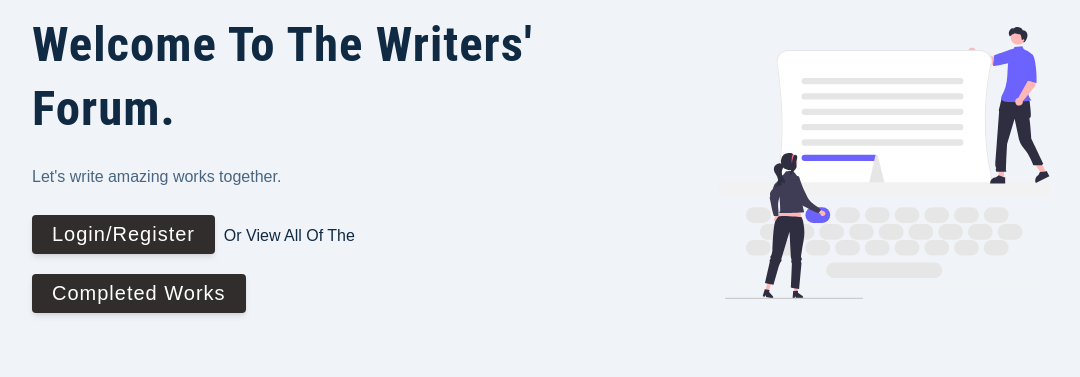
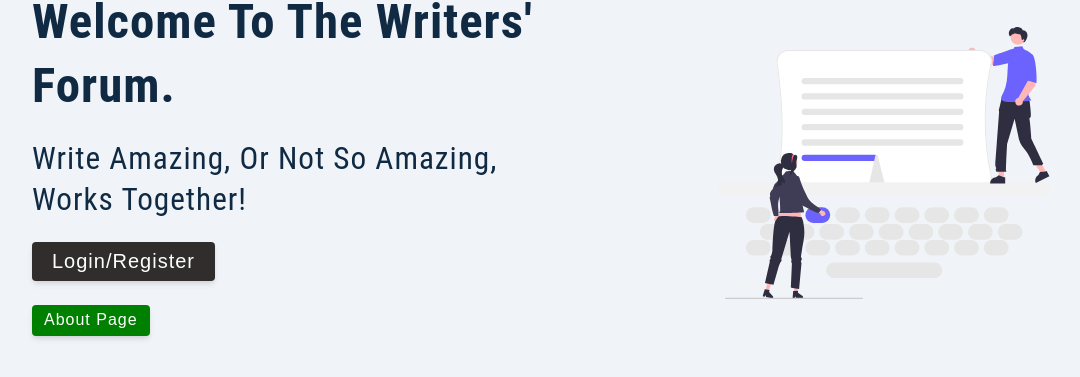
Before and after one commit to mmaustin/writers-forum, a React (Create React App) app in the folder client/: page /landing in a window 1280 px wide. Shown: the part 237-614 px from the top of the page, without its empty margins (48-1128 px from the left). Built offline with nearby package versions, Linux system fonts and the light colour scheme.

Commit message:
made styling changes to landing page and added a link button to the about page

```diff
--- a/client/src/App.js
+++ b/client/src/App.js
@@ -1,6 +1,6 @@
 import {BrowserRouter, Routes, Route} from 'react-router-dom';
-import { Landing, Register, Error } from "./pages"
-import { AddWork, AllWorks, Profile, SharedLayout, ProtectedRoute, GetWork, UserWorks } from './pages/dashboard';
+import { Landing, Register, Error, About } from "./pages";
+import { AddWork, AllWorks, Profile, SharedLayout, ProtectedRoute, GetWork } from './pages/dashboard';
 
 
 const App = () => {
@@ -9,14 +9,13 @@ const App = () => {
       <Routes>
         <Route path='/' element={<ProtectedRoute><SharedLayout/></ProtectedRoute>}>
           <Route index element={<AllWorks/>} />
-          {/* <Route path='user-works' element={<UserWorks/>} /> */}
           <Route path='add-work' element={<AddWork/>} />
           <Route path='profile' element={<Profile/>} />
           <Route path='get-work/:id' element={<GetWork/>} />
         </Route>
-        {/* <Route path='/user-works' element={<UserWorks/>} /> */}
         <Route path='/landing' element={<Landing/>} />
         <Route path='/register' element={<Register/>} />
+        <Route path='/about' element={<About/>} />
         <Route path='*' element={<Error/>} />
       </Routes>
     </BrowserRouter>
--- a/client/src/assets/wrappers/LandingPage.js
+++ b/client/src/assets/wrappers/LandingPage.js
@@ -24,9 +24,9 @@ const Wrapper = styled.main`
   p {
     color: var(--grey-600);
   }
-  .main-img {
+  /* .main-img {
     display: block;
-  }
+  } */
 
   .small-screen-button {
     margin-top: 20px;
--- a/client/src/index.css
+++ b/client/src/index.css
@@ -369,3 +369,7 @@ ul {
 .color-green {
   color: green;
 }
+
+.green-background {
+  background-color: green;
+}
--- a/client/src/pages/Landing.js
+++ b/client/src/pages/Landing.js
@@ -15,12 +15,12 @@ const Landing = () => {
                 <h1>
                     Welcome to the Writers' Forum.
                 </h1>
-                <p>
-                    Let's write amazing works together.
-                </p>
+                <h3>
+                    Write amazing, or not so amazing, works together!
+                </h3>
                 <Link to='/register' className='btn btn-hero'> Login/Register</Link>
-                &nbsp;&nbsp;<span className='landing-span'>Or View All Of The </span>&nbsp;&nbsp;
-                <button className='btn btn-hero small-screen-button' > Completed Works </button>
+                <p></p>
+                <Link to='/about' className='btn green-background'> About Page</Link>
             </div>
             <img src={main} alt='event scene' className='img main-img'/>
         </div>
```
